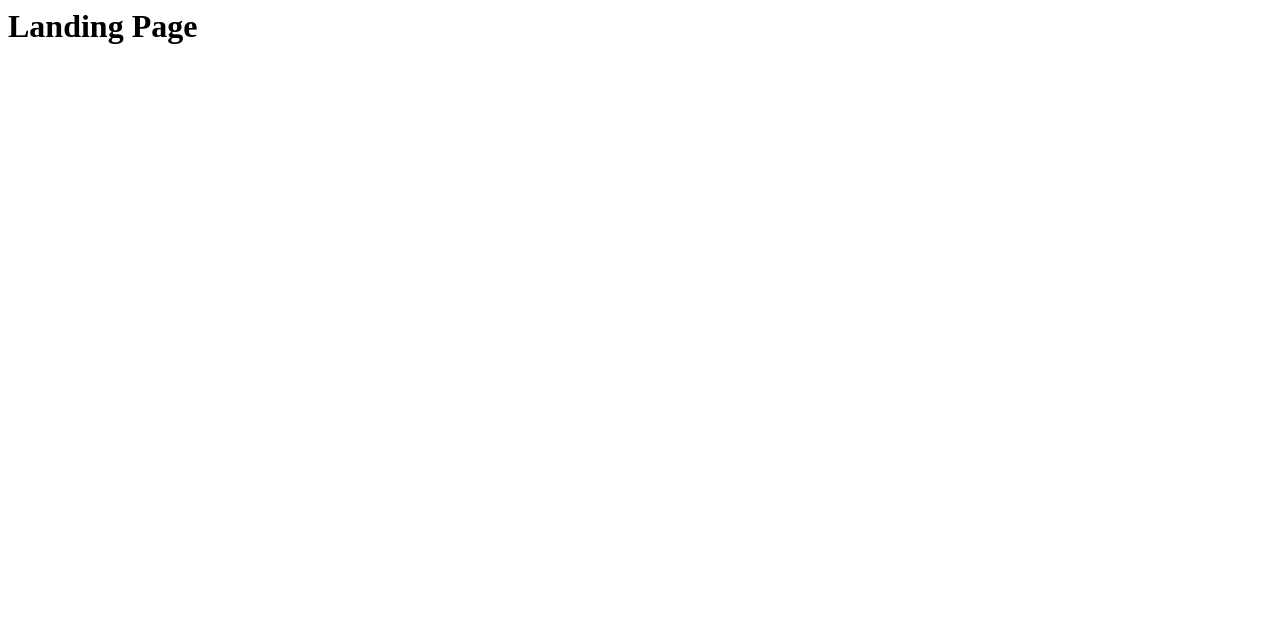
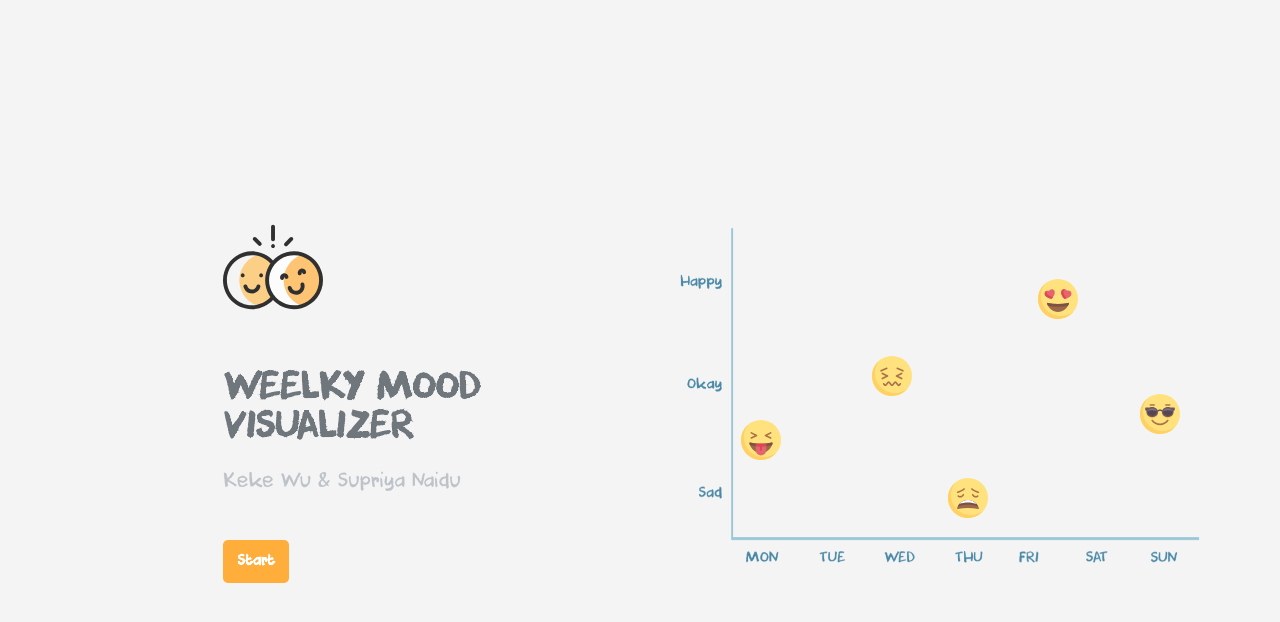
Before and after one commit to supriyanaidu/MoodViz, a plain HTML site: page index.html in a window 1280 px wide. Drawn offline with Linux system fonts and the light colour scheme.

Commit message:
changed directory structure

```diff
--- /dev/null
+++ b/css/style.css
@@ -0,0 +1,224 @@
+
+* {
+    box-sizing: border-box;
+}
+
+/** Custom Local Font **/
+@font-face {
+  font-family: 'myFont';
+  src: url('../assets/CoolCrayon.ttf');
+}
+
+body,html {
+    font-family: "myFont", sans-serif;
+    min-height: 100vh;
+    margin: 0;
+}
+
+body {
+    background: #f4f4f4;
+    background-size: cover;
+}
+
+#home-container {
+    display: grid;
+    grid-template-columns: 10px 1fr 10px; /* for left and right sections */
+    grid-template-rows: 10px 1fr 1fr 10px;
+    grid-gap: 20px;
+    height: 100vh;
+}
+
+#inner {
+    grid-row: 2;
+    grid-column: 2;
+    align-self: center;
+    justify-self: center;
+}
+
+#illustration {
+    grid-row: 3;
+    grid-column: 2;
+    align-self: center;
+    justify-self: center;
+    width: 90%;
+    padding: 10px;
+}
+
+img#logo {
+    width: 100px;
+    margin-bottom: 1.6em;
+    opacity: .8;
+}
+
+h1 {
+    font-size: 2.2em;
+    text-transform: uppercase;
+    color: #4f575f;
+    opacity: .8
+}
+
+h2 {
+  font-size: 1.8em;
+  opacity: .8
+}
+
+p.subtitle {
+    font-size: 1.2em;
+    color: #bec3c9;
+    margin-top: 0;
+}
+
+.cta {
+    font-family: "myFont", sans-serif;
+    background-color: #ffae3c;
+    padding: 1em;
+    color: #fff;
+    font-weight: bold;
+    font-size: 14px;
+    margin-top: 2em;
+    display: inline-block;
+    border-radius: 5px;
+    text-decoration: none;
+    box-shadow: 0 0 0 0 rgba(255, 195, 110, .2);
+}
+
+.cta:hover,
+.cta:focus {
+  -webkit-animation: pulse 1.25s infinite cubic-bezier(0.50, 0, 0, 1);
+  -moz-animation: pulse 1.25s infinite cubic-bezier(0.50, 0, 0, 1);
+  -ms-animation: pulse 1.25s infinite cubic-bezier(0.50, 0, 0, 1);
+  animation: pulse 1.25s infinite cubic-bezier(0.50, 0, 0, 1);
+}
+
+@-webkit-keyframes pulse {to {box-shadow: 0 0 0 20px rgba(9, 187, 233, 0);}}
+@-moz-keyframes pulse {to {box-shadow: 0 0 0 20px rgba(9, 187, 233, 0);}}
+@-ms-keyframes pulse {to {box-shadow: 0 0 0 20px rgba(9, 187, 233, 0);}}
+@keyframes pulse {to {box-shadow: 0 0 0 20px rgba(9, 187, 233, 0);}}
+
+#axis {
+    width:150%;
+    height: 150%;
+    animation: monitorIn 1s ease-in-out forwards; /* assign animation to monitor with 'monitorIn' as keyframe name */
+}
+
+.crypto-icons {
+    position: absolute;
+    width: 12%;
+}
+
+.crypto-icons path.b {
+  fill: red;
+}
+
+#love {
+    width: 5%;
+    height: 5%;
+    margin-top: 4%;
+    margin-left: 27%;
+    animation: chatblips 0.5s ease-in-out 2.7s forwards; /* assign animation to dash with 'chatblips' as keyframe name */
+    opacity: 0;
+    z-index: 2;
+}
+
+#disa {
+    width: 5%;
+    height: 5%;
+    margin-top: 19.5%;
+    margin-left: 20%;
+    animation: chatblips 0.5s ease-in-out 1.9s forwards; /* assign animation to eth with 'chatblips' as keyframe name */
+    opacity: 0;
+    z-index: 2;
+}
+
+#tongue {
+    width: 5%;
+    height: 5%;
+    margin-top: 15%;
+    margin-left: 3.8%;
+    animation: chatblips 0.5s ease-in-out 0.8s forwards; /* assign animation to iota with 'chatblips' as keyframe name */
+    opacity: 0;
+    z-index: 2;
+}
+
+#cool {
+    width: 5%;
+    height: 5%;
+    margin-top: 13%;
+    margin-left: 35%;
+    animation: chatblips 0.5s ease-in-out 4.2s forwards; /* assign animation to iota with 'chatblips' as keyframe name */
+    opacity: 0;
+    z-index: 2;
+}
+
+#sad {
+    width: 5%;
+    height: 5%;
+    margin-top: 10%;
+    margin-left: 14%;
+    animation: chatblips 0.5s ease-in-out 3.5s forwards; /* assign animation to iota with 'chatblips' as keyframe name */
+    opacity: 0;
+    z-index: 2;
+}
+
+#container {
+  width: 600px;
+  margin: 100px;
+}
+
+#week {
+  width: 300px;
+  float: left;
+}
+
+#chart {
+  width: 300px;
+  float: left;
+}
+
+@keyframes monitorIn {
+    from {
+        transform: translateY(-30px);
+        opacity: 0;
+    }
+    to {
+        transform: translateY(0);
+        opacity: 1;
+    }
+}
+
+@keyframes chatblips {
+    /* taken from http://angrytools.com/css/animation/ for bounce-in animation*/
+    0% {
+        opacity: 0;
+        transform: scale(0.3);
+    }
+    50% {
+        opacity: 1;
+        transform: scale(1);
+    }
+    70% {
+        transform: scale(0.9);
+    }
+    100% {
+        transform: scale(1);
+        opacity: 1;
+    }
+}
+
+
+/** Responsive design part **/
+@media (min-width: 768px) {
+    #home-container {
+        grid-template-columns: 0.5fr 1fr 1fr 0.5fr;
+        grid-template-rows: 1fr;
+    }
+    #inner {
+        grid-column: 2;
+        grid-row: 1;
+    }
+
+    #illustration {
+        grid-column: 3;
+        grid-row: 1;
+    }
+}
--- a/index.html
+++ b/index.html
@@ -1,8 +1,35 @@
-<html>
-	<head>
-		<title>Mood Visualizer</title>
-	</head>
-	<body>
-		<h1>Landing Page<h1>
-	</body>
+<!DOCTYPE html>
+<html lang="en">
+<head>
+    <meta charset="UTF-8">
+    <meta name="viewport" content="width=device-width, initial-scale=1.0">
+    <meta http-equiv="X-UA-Compatible" content="ie=edge">
+    <title>Mood Visualization</title>
+    <link rel="icon" href="assets/logo.png" type="img/ico">
+    <link rel="stylesheet" href="css/style.css">
+</head>
+<body>
+    <!-- home container id starts -->
+    <div id="home-container">
+        <!-- inner sub id starts -->
+        <div id="inner">
+            <img src="assets/logo.svg" alt="logo" id="logo">
+            <h1>Weelky Mood Visualizer</h1>
+            <p class="subtitle">Keke Wu & Supriya Naidu</p>
+            <a href="mood.html" class="cta cta--white">Start</a>
+        </div>
+        <!-- inner sub id ends -->
+
+        <!-- illustration sub id starts -->
+        <div id="illustration">
+            <img src="assets/love.svg" alt="loveimg" id="love" class="crypto-icons">
+            <img src="assets/tongue.svg" alt="tongueimg" id="tongue" class="crypto-icons">
+            <img src="assets/cool.svg" alt="coolimg" id="cool" class="crypto-icons">
+            <img src="assets/disappointed.svg" alt="disaimg" id="disa" class="crypto-icons">
+            <img src="assets/sad.svg" alt="sadimg" id="sad" class="crypto-icons">
+            <img src="assets/axis.png" alt="axisimg" id="axis">
+        </div>
+    </div>
+    <!-- home container id ends -->
+</body>
 </html>
```
Also changed, not shown: mood.html (added, +44 -0 lines), scripts/chart.js (added, +143 -0 lines), assets/CoolCrayon.ttf (added), assets/axis.png (added), assets/cool.svg (added), assets/disappointed.svg (added), assets/logo.png (added), assets/logo.svg (added), assets/love.svg (added), assets/sad.svg (added), assets/tongue.svg (added), 1 other file.
